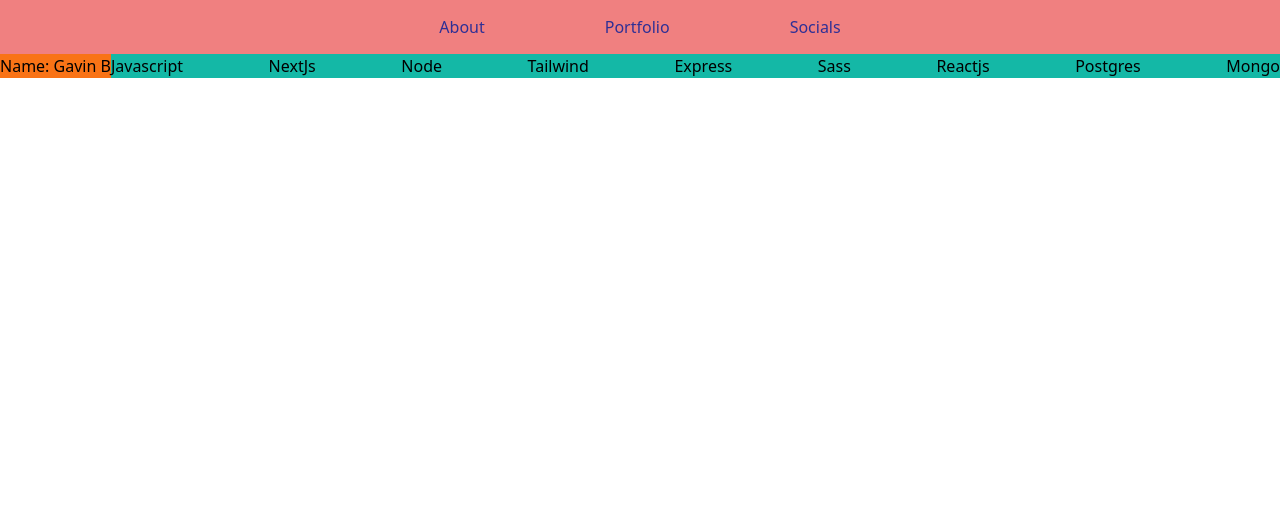
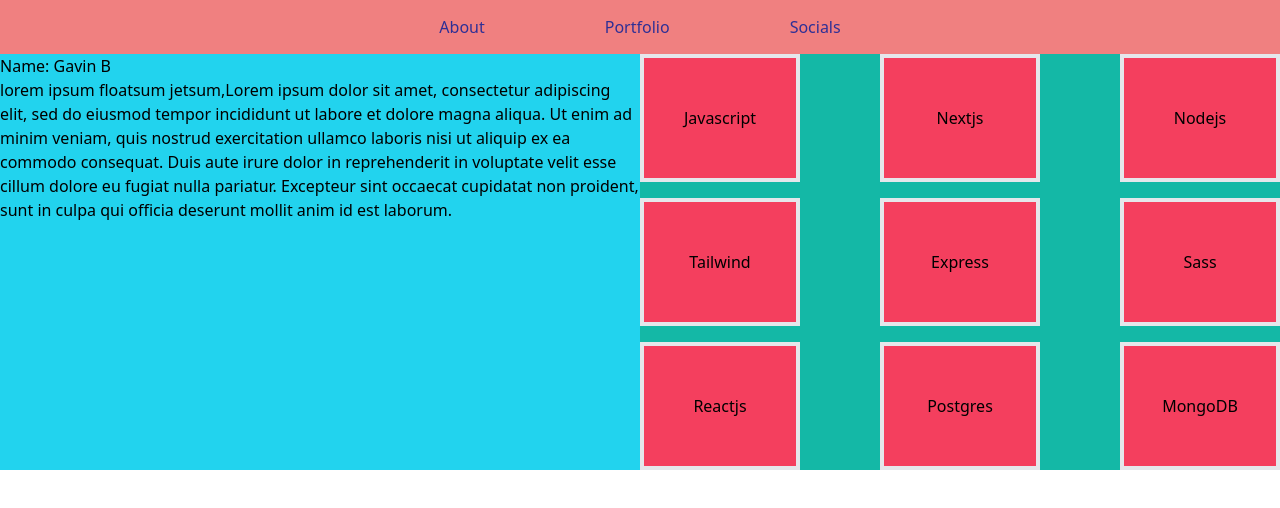
Before and after one commit to cantidosan/home-app, a Next.js app: page /about in a window 1280 px wide. Shown: the top 508 px of the page. Built offline with nearby package versions, Linux system fonts and the light colour scheme.

Commit message:
refactored Languages as React Components

```diff
--- /dev/null
+++ b/components/LanguageInfo.js
@@ -0,0 +1,14 @@
+import React from 'react';
+
+export default function LanguageInfo(props) {
+    return (
+
+        <div className="flex basis-40  justify-center items-center  box-border h-32  p-4 border-4 bg-rose-500 hover:bg-rose-300 hover:scale-110">
+
+            <a >{props.lang.label}</a>
+
+        </div>
+
+
+    );
+}
--- /dev/null
+++ b/components/LanguageList.js
@@ -0,0 +1,25 @@
+import React from 'react';
+import LanguageInfo from './LanguageInfo';
+export default function LanguageList(props) {
+
+    const languages = [
+        { label: "Javascript", href: "" },
+        { label: "Nextjs", href: "" },
+        { label: "Nodejs", href: "" },
+        { label: "Tailwind", href: "" },
+        { label: "Express", href: "" },
+        { label: "Sass", href: "" },
+        { label: "Reactjs", href: "" },
+        { label: "Postgres", href: "" },
+        { label: "MongoDB", href: "" }];
+
+    return (
+        <div className="flex basis-1/2  gap-4 flex-row grow flex-wrap justify-between bg-teal-500 ">
+            {languages.map((lang, key) => (
+
+                <LanguageInfo lang={lang} key={key} />
+
+            ))}
+        </div>
+    );
+}
--- a/pages/about.js
+++ b/pages/about.js
@@ -1,67 +1,36 @@
 import Head from 'next/head'
 import Image from 'next/image'
+import LanguageInfo from '../components/LanguageInfo';
+import LanguageList from '../components/LanguageList';
 import styles from '../styles/about.module.css'
 
 
 export default function About() {
 
+
+
     return (
 
-        <div className="flex flex-row bg-teal-500 justify-between">
-            <div className="flex-col text-left bg-orange-500">
+        <div className="flex flex-row  justify-between">
+            <div className="flex-col basis-1/2 text-left bg-cyan-400">
                 <div className="font-medium">
                     Name:
                     Gavin B
+                    <p>
+                        lorem  ipsum floatsum jetsum,Lorem ipsum dolor sit amet, consectetur adipiscing elit,
+                        sed do eiusmod tempor incididunt
+                        ut labore et dolore magna aliqua. Ut enim ad minim veniam, quis nostrud exercitation ullamco
+                        laboris nisi ut aliquip
+                        ex ea commodo consequat. Duis aute irure dolor in reprehenderit in voluptate velit esse cillum
+                        dolore eu fugiat nulla
+                        pariatur. Excepteur sint occaecat cupidatat non proident, sunt in culpa qui officia deserunt mollit anim id est laborum.
+                    </p>
 
                 </div>
             </div>
-            <div className="flex flex-row grow flex-wrap justify-between bg-olive-500">
-                <div className="">
+            <LanguageList />
 
-                    Javascript
 
-                </div>
-                <div className="">
-
-                    NextJs
-
-                </div>
-                <div className="">
-
-                    Node
-
-                </div>
-                <div className="">
-
-                    Tailwind
-
-                </div>
-                <div className="">
-
-                    Express
-
-                </div>
-                <div className="">
-
-                    Sass
-
-                </div>
-                <div className="">
-
-                    Reactjs
-
-                </div>
-                <div className="">
-
-                    Postgres
-
-                </div>
-                <div className="">
-
-                    Mongo
-
-                </div>
-            </div>
         </div>
 
     );
```
